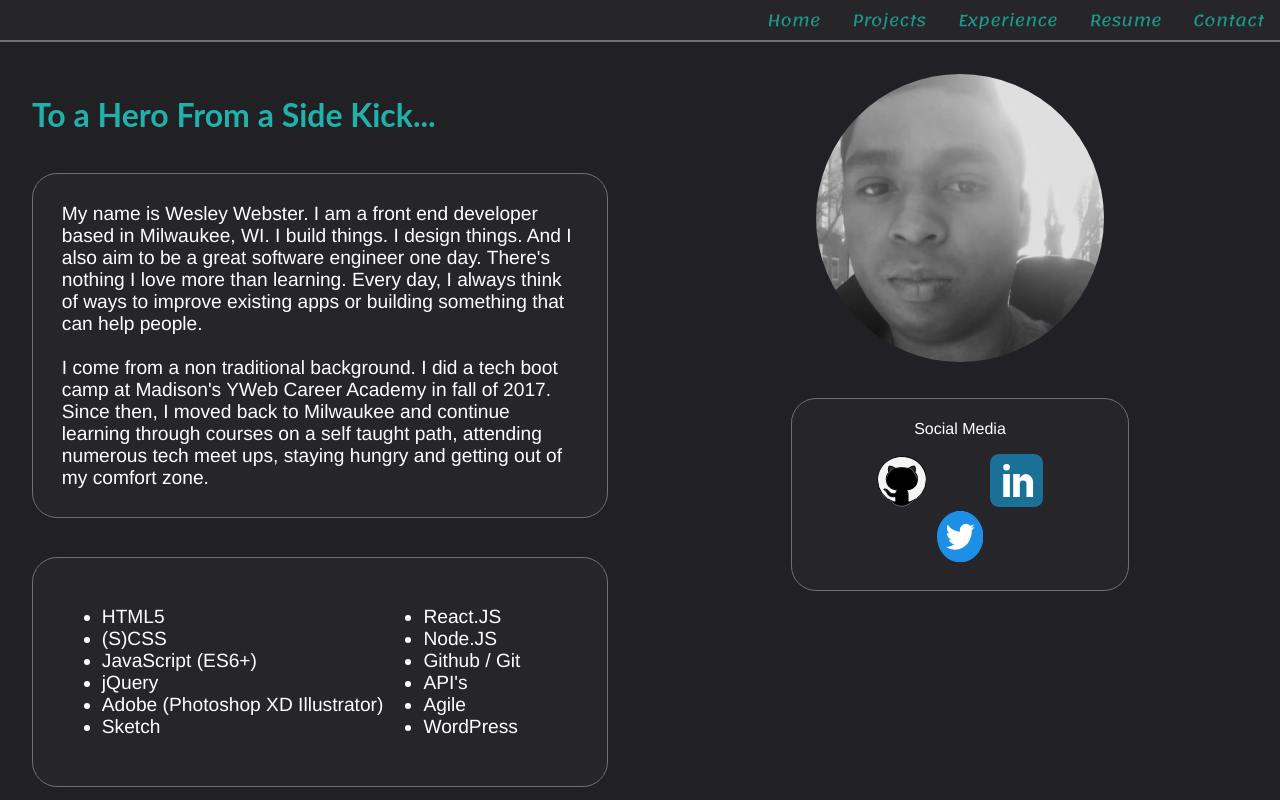
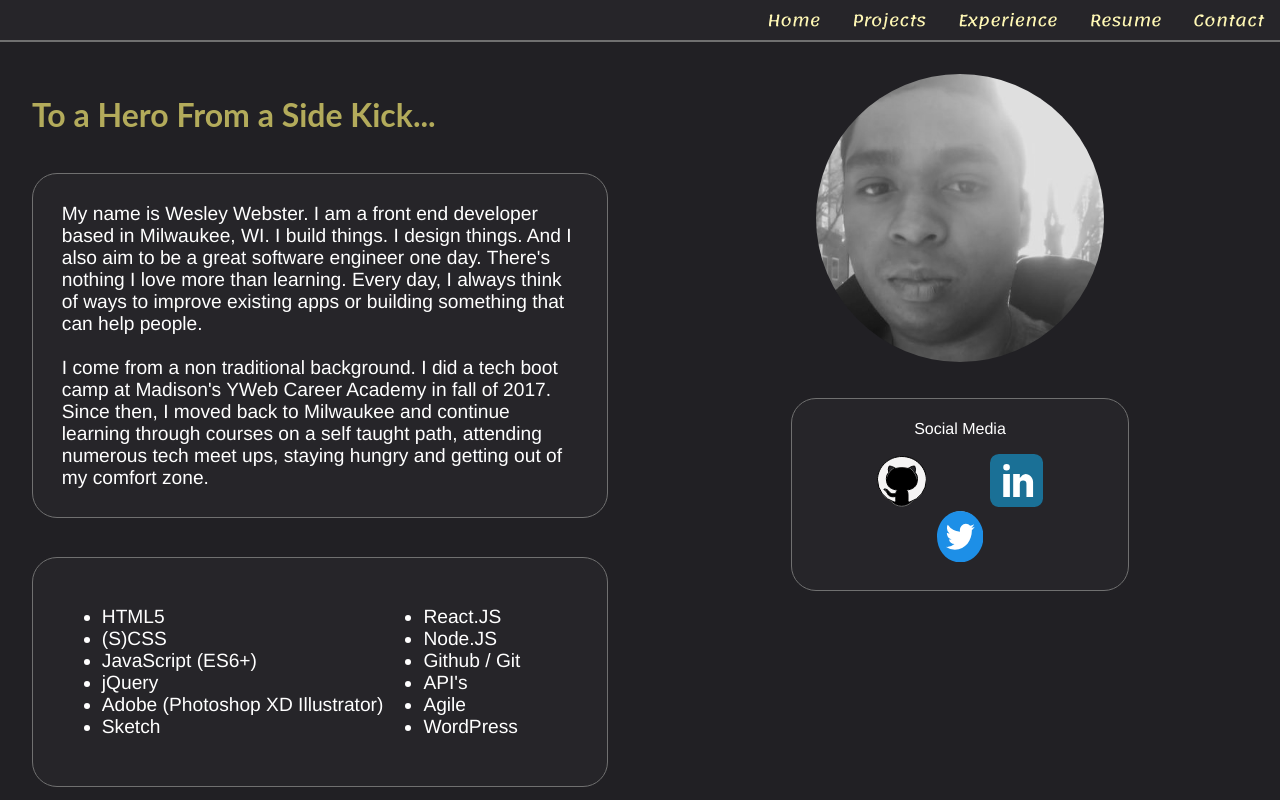
Before and after one commit to WesloTheWeb/my-portfolio, a React (Create React App) app: page / in a window 1280 px wide. Shown: the top 800 px of the page. Built offline with nearby package versions, Linux system fonts and the light colour scheme.

Commit message:
Design Changes
- Upon feedback, changed the colors. Used the complementary adobe color wheel

```diff
--- a/src/components/Navigation/MobileNavigation/MobileNavigation.module.css
+++ b/src/components/Navigation/MobileNavigation/MobileNavigation.module.css
@@ -18,7 +18,7 @@
     font-family: Lemonada, sans-serif;
     font-size: 1em;
     text-decoration: none;
-    color: #1B998B;
+    color: #FFF8B5;
     text-transform: capitalize;
     /* margin: 0 1em; */
 }
--- a/src/components/Navigation/MobileNavigation/MobileSideBar/MobileSideBar.module.css
+++ b/src/components/Navigation/MobileNavigation/MobileSideBar/MobileSideBar.module.css
@@ -15,7 +15,7 @@
 .sideBarLayout a, .sideBarLayout div {
     display: block;
     text-decoration: none;
-    color: #1B998B;
+    color: #FFF8B5;
     border: white solid 1px;
     padding: .8em ;
 }
@@ -24,7 +24,7 @@
     font-family: Lemonada, sans-serif;
     font-size: 1em;
     text-decoration: none;
-    color: #1B998B;
+    color: #FFF8B5;
     text-transform: capitalize;
     /* margin: 0 1em; */
 }
--- a/src/components/Navigation/Navigation.module.css
+++ b/src/components/Navigation/Navigation.module.css
@@ -17,7 +17,7 @@
     font-family: Lemonada, sans-serif;
     font-size: 1em;
     text-decoration: none;
-    color: #1B998B;
+    color: #FFF8B5;
     text-transform: capitalize;
     margin: 0 1em;
 }
--- a/src/components/SectionIntroduction/SectionIntroduction.module.css
+++ b/src/components/SectionIntroduction/SectionIntroduction.module.css
@@ -1,4 +1,4 @@
 .sectionIntro {
-    color: lightseagreen;
-    font-family: 'Lato', cursive;
+    color: #B3AB5B;
+    font-family: 'Lato';
 }
```
